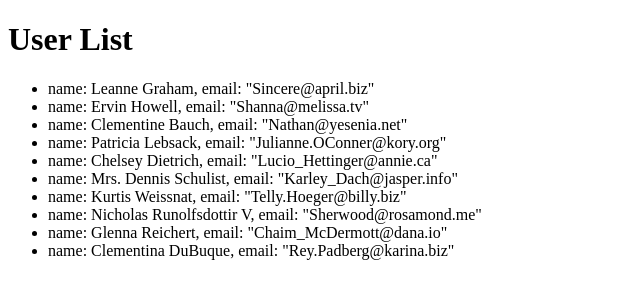
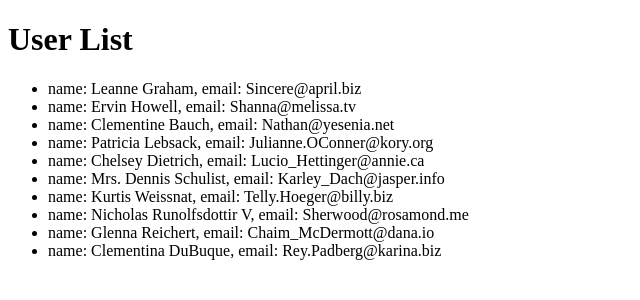
Before and after one commit to dungtrantien302/5.User-List-Project, a React (Vite) app: page / in a window 1280 px wide. Shown: the top 300 px of the page, without its empty margins (0-640 px from the left). Built offline with nearby package versions, Linux system fonts and the light colour scheme.

Commit message:
Bo dau  quang email

```diff
--- a/src/User.jsx
+++ b/src/User.jsx
@@ -1,5 +1,5 @@
 export function User({ name, email }) {
     return (
-        <li>name: {name}, email: "{email}"</li>
+        <li>name: {name}, email: {email}</li>
     )
 }
```
